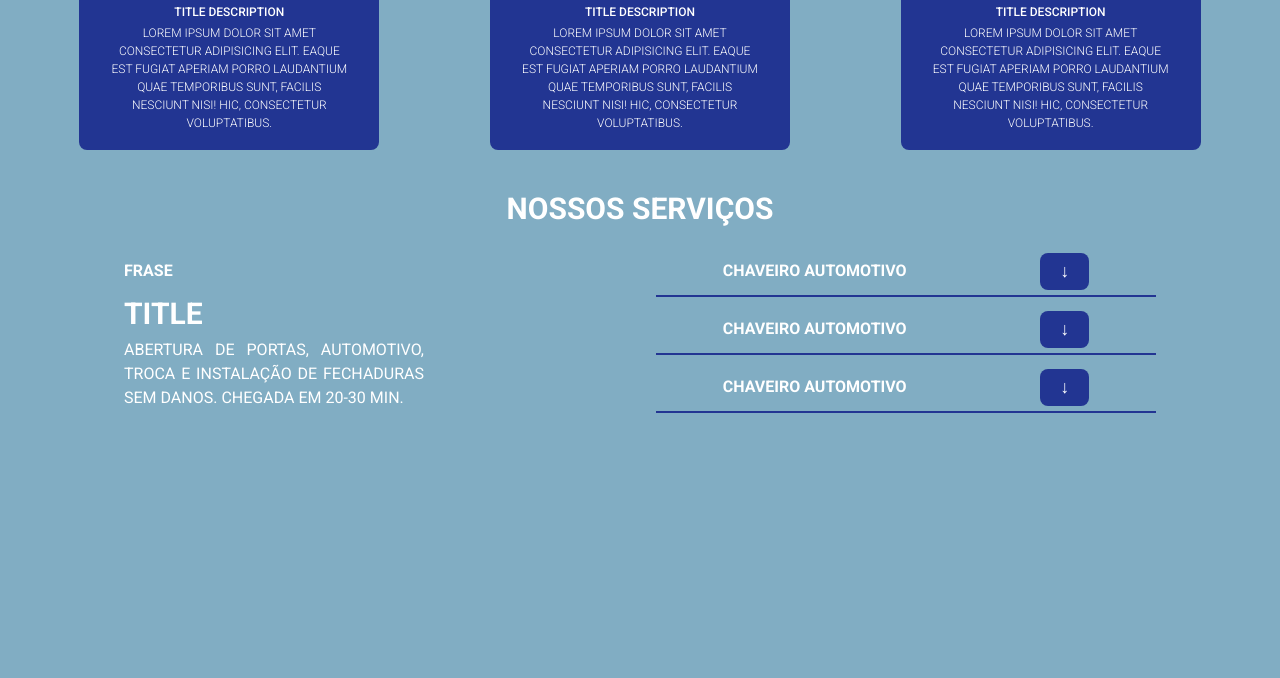
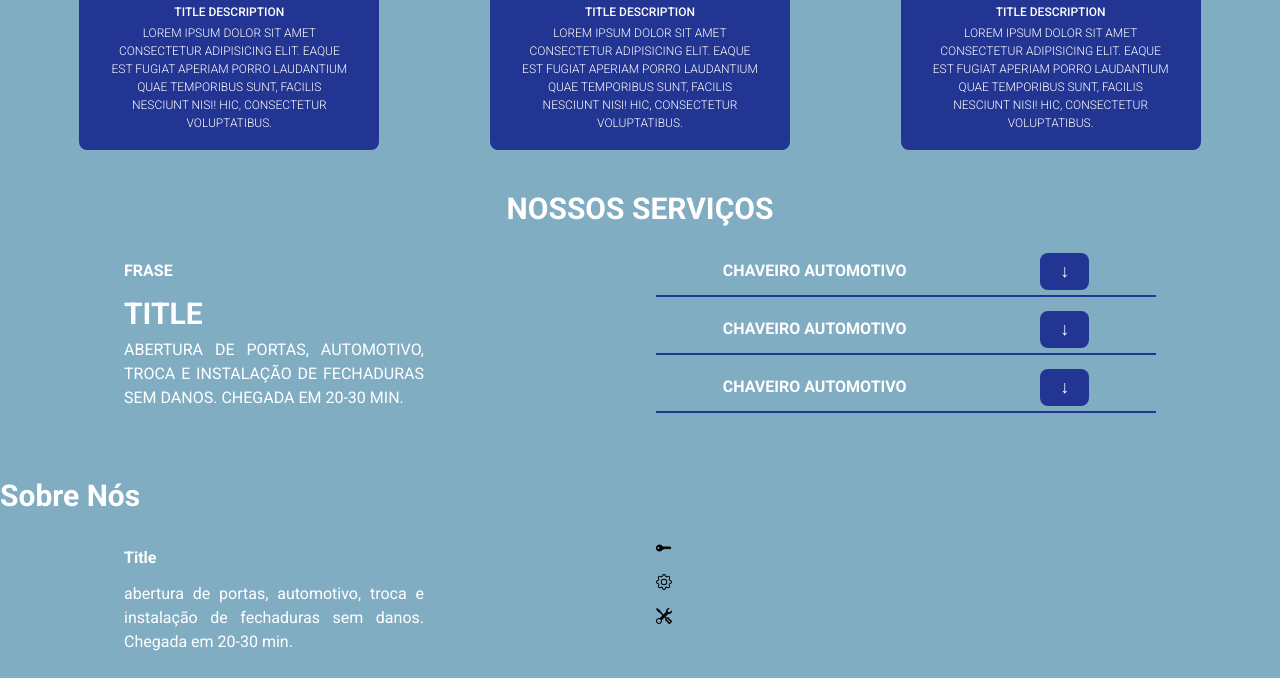
Before and after one commit to ViniNas01/LandingPageChaveiro, a website: page view/index.html in a window 1280 px wide. Shown: the part 1133-1811 px from the top of the page. Before the commit the page ends 1610 px from the top, so only its background shows below. Drawn offline with Linux system fonts and the light colour scheme.

Commit message:
feat: Adicionando seção SOBRE NOS

```diff
--- a/view/index.html
+++ b/view/index.html
@@ -152,7 +152,30 @@
             </div>
         </section>
 
-        <section class="aboutUs"></section>
+        <section class="aboutUs">
+            <div class="container flex">
+                <h2>Sobre Nós</h2>
+                <div class="content">
+                    <div class="blockText">
+                        <h3>Title</h3>
+                        <p>abertura de portas, automotivo, troca e instalação de fechaduras sem danos. Chegada em 20-30 min.</p>
+                    </div>
+                    <div class="extraContent">
+                        <div class="icon">
+                            <img src="../assets/key-fill.svg" alt="Chave">
+                        </div>
+                        <div class="icon">
+                            <img src="../assets/gear.svg" alt="Chave">
+                        </div>
+                        <div class="icon">
+                            <img src="../assets/tools.svg" alt="Chave">
+                        </div>
+                    </div>
+                </div>
+            </div>
+        </section>
+
+
         <section class="contact"></section>
     </main>
 </body>
```
Also changed, not shown: assets/gear.svg (added), assets/key-fill.svg (added), assets/tools.svg (added).
